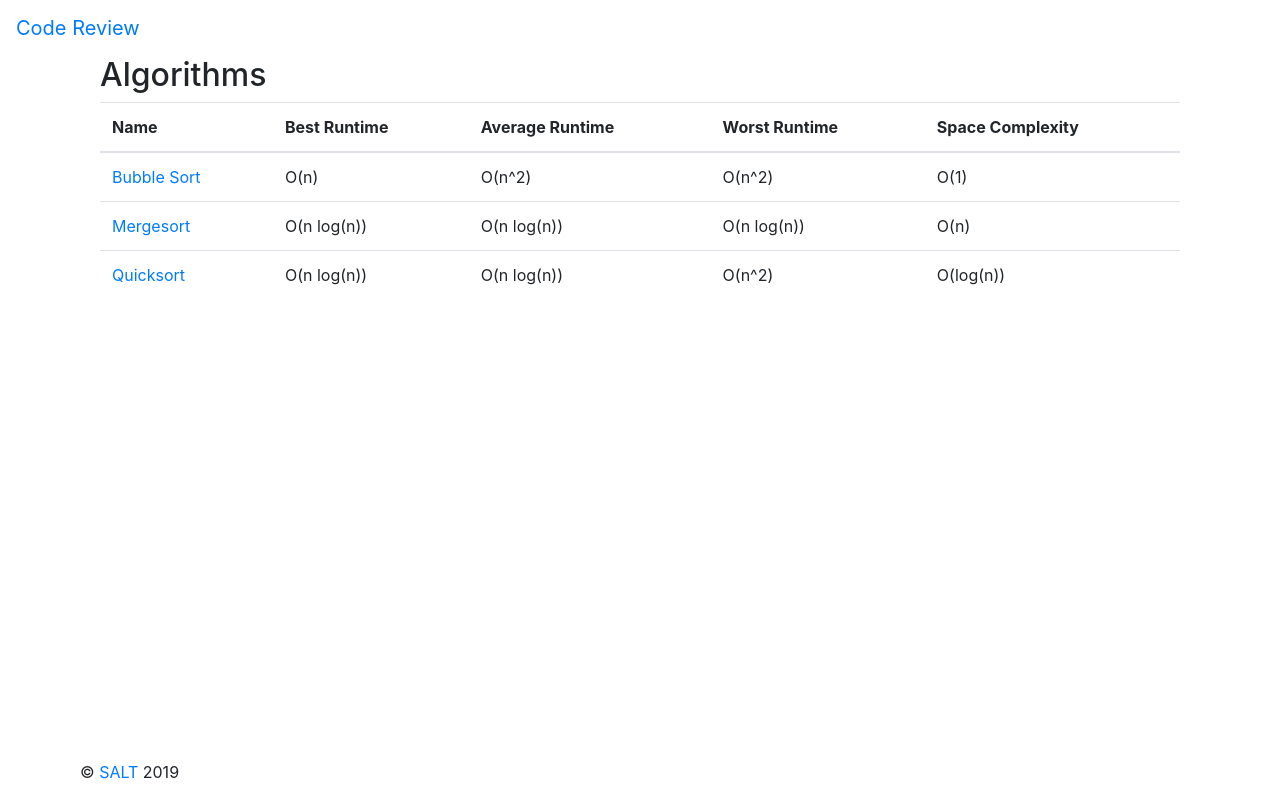
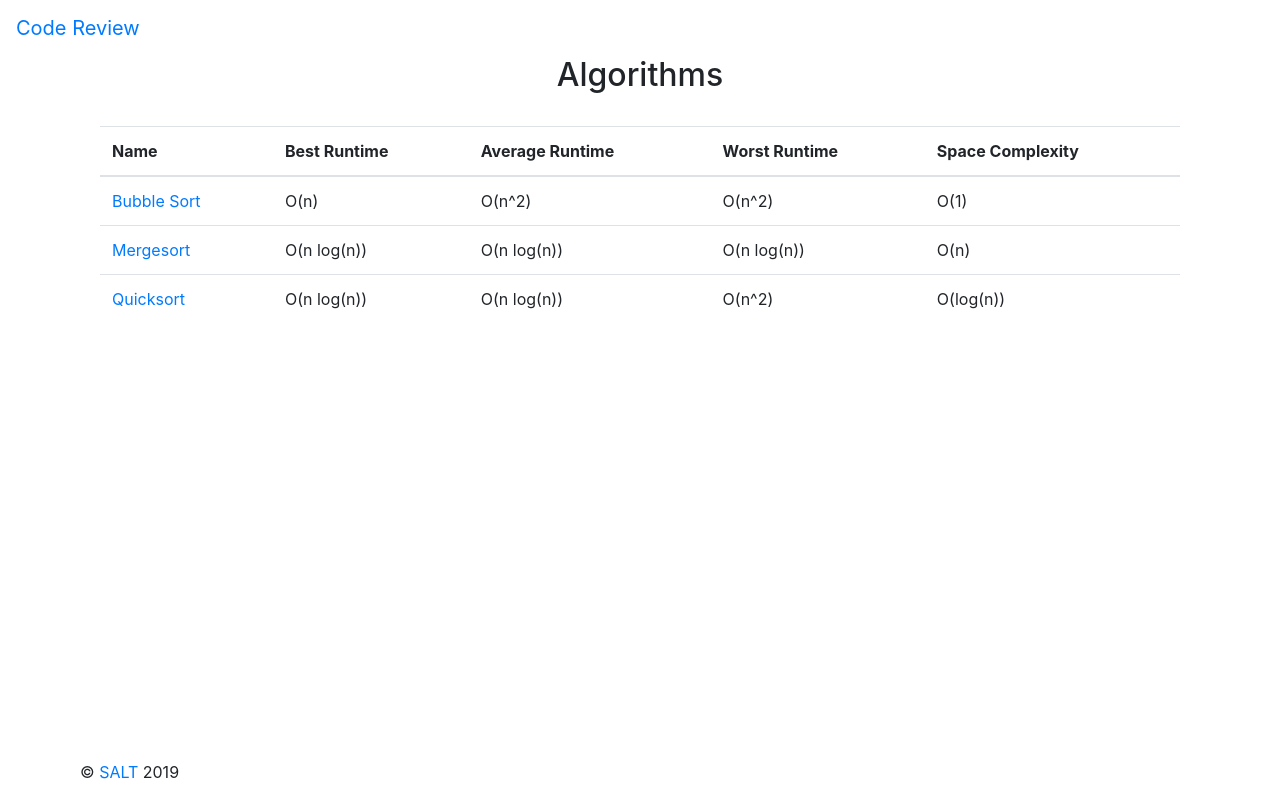
Before and after one commit to KyKri/code-review, an Angular app: page /algorithms in a window 1280 px wide. Built offline with nearby package versions, Linux system fonts and the light colour scheme.

Commit message:
added page-header class and styles

```diff
--- a/src/app/algorithms-list/algorithms-list.component.css
+++ b/src/app/algorithms-list/algorithms-list.component.css
@@ -0,0 +1,4 @@
+.page-header {
+    text-align: center;
+    margin-bottom: 2em;
+}
--- a/src/app/topics-list/topics-list.component.css
+++ b/src/app/topics-list/topics-list.component.css
@@ -7,6 +7,7 @@
     text-align: center;
 }
 
-h2 {
+.page-header {
     text-align: center;
+    margin-bottom: 2em;
 }
--- a/src/app/topics-list/topics-list.component.html
+++ b/src/app/topics-list/topics-list.component.html
@@ -1,4 +1,6 @@
-<h2>Topics</h2>
+<div class="page-header">
+    <h2>Topics</h2>
+</div>
 <div class="container">
     <div class="row">
         <div *ngFor="let topic of topics">
```
